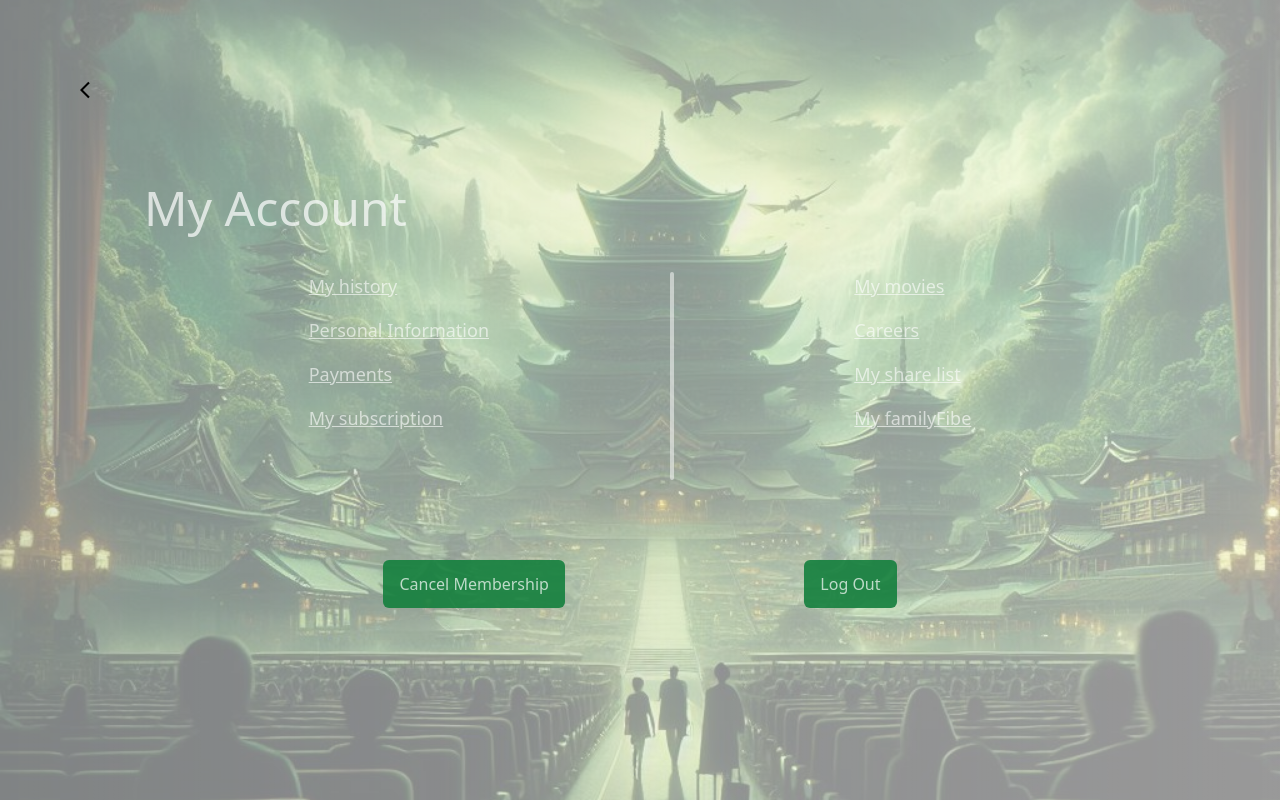
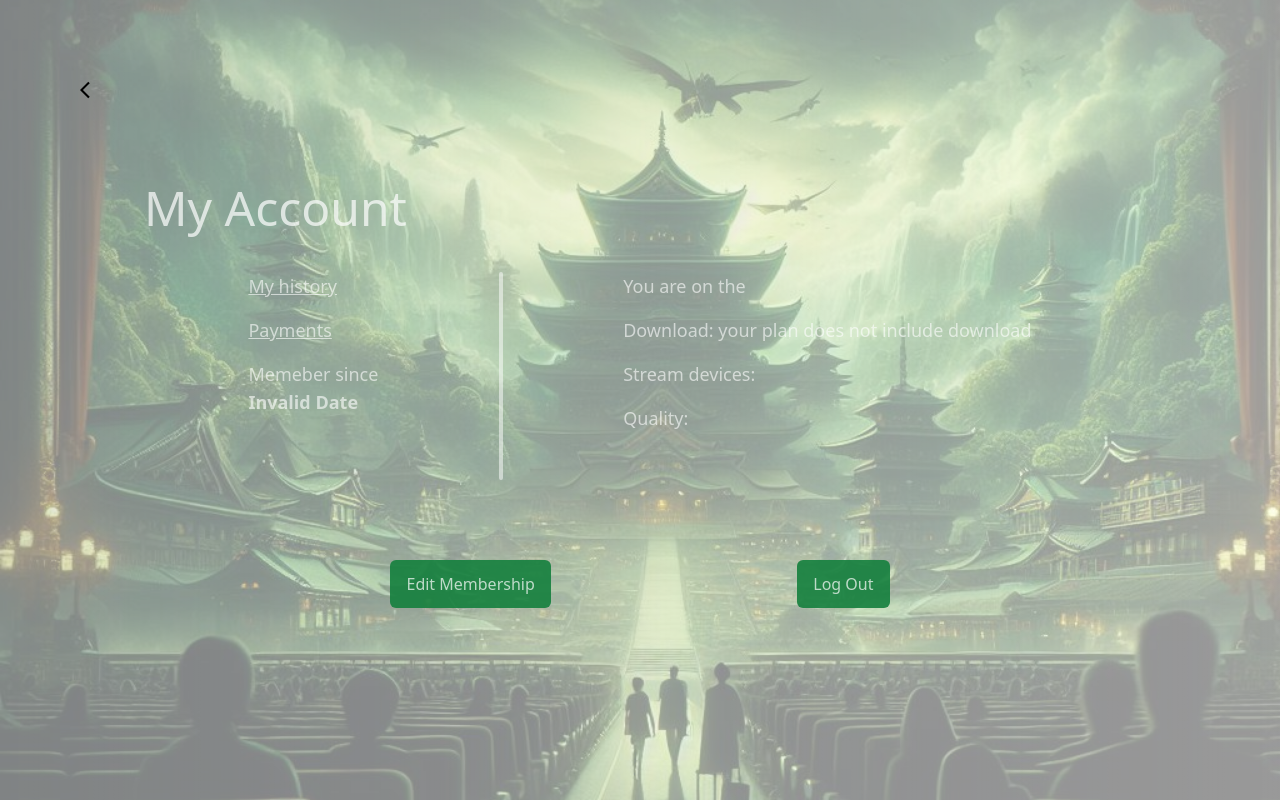
Before and after one commit to Achraf333-m/mov-flix, a Next.js app: page /account in a window 1280 px wide. Built offline with nearby package versions, Linux system fonts and the light colour scheme; no server answers; the database is empty; sample sign-in values are in the browser's storage.

Commit message:
finished stripe integration

```diff
--- a/components/SubPlans.tsx
+++ b/components/SubPlans.tsx
@@ -15,8 +15,6 @@ interface props {
 
 function SubPlans({ products, user }: props) {
   const [selectedPlan, setSelectedPlan] = useState(products[1])
-
-console.log(products)
   return (
     <>
       <Head>
@@ -36,7 +34,7 @@ console.log(products)
             </h1>
             {products.map((product) => (
               <>
-                <div key={product.id} onClick={() => setSelectedPlan(product)} className={`sub_style cursor-pointer ${selectedPlan.priceId === product.priceId ? 'opacity-100 border-[1px] border-green-500 border-s-fuchsia-500 p-10' : 'opacity-70'}`}>
+                <div key={product.id} onClick={() => setSelectedPlan(product)} className={`sub_style cursor-pointer ${selectedPlan.priceId === product.priceId ? 'opacity-100 border-[1px] border-green-500 border-s-fuchsia-500 bg-green-500/5' : 'opacity-70'}`}>
                   <h3>{product.name}</h3>
                   <p className="text-center text-[16px] font-extralight">{product.description}</p>
                   <button className="sub_btn" onClick={() => {createSesh(product?.priceId, user)}}>Purchase Plan</button>
@@ -44,7 +42,6 @@ console.log(products)
               </>
             ))}
           </div>
-          {/* <button onClick={() => createPortalLink(functions)}>portallink</button> */}
         </div>
       </div>
     </>
--- a/library/stripe.ts
+++ b/library/stripe.ts
@@ -6,8 +6,8 @@ import { getFunctions, httpsCallable } from "firebase/functions";
 export async function createSesh(PriceId: string, user: User | null) {
   let checkoutSessionData = {
     price: PriceId,
-    success_url: window.location.origin,
-    cancel_url: window.location.origin,
+    success_url: `${window.location.origin}`,
+    cancel_url: `${window.location.origin}`,
   };
 
   const checkoutSessionRef = await addDoc(
@@ -29,20 +29,22 @@ export async function createSesh(PriceId: string, user: User | null) {
 }
 
 
-const functions = getFunctions(app, "us-central1");
-const createPortalLink = httpsCallable(
-  functions,
-  "ext-firestore-stripe-payments-createPortalLink"
-);
+// firebaseApp is object created using initializeApp()
+// may need to change server location
+export const customerPortal = () => {
+  const functions = getFunctions(app, 'us-central1');
+  const createPortalLink:any = httpsCallable(
+    functions,
+    'ext-firestore-stripe-payments-createPortalLink');
 
-// request Stripe to create a portal link, and redirect user there
-// createPortalLink({
-//   returnUrl: window.location.origin, // can set this to a custom page
-// })
-//   .then((result) => {
-//     window.location.assign(result.data?.success_url);
-//     console.log(result);
-//   })
-//   .catch((error) => {
-//     console.log(error);
-//   });
+  // request Stripe to create a portal link, and redirect user there
+  createPortalLink({
+      returnUrl: window.location.origin // can set this to a custom page
+  }).then((result:any) => {
+      window.location.assign(result?.data.url);
+  }).catch((error:Error) => {
+      // handle error
+      console.log(error)
+  });
+
+}
--- a/pages/account.tsx
+++ b/pages/account.tsx
@@ -1,13 +1,29 @@
 import useFireAuth from "@/custom_hooks/useFireAuth";
+import useSubStatus from "@/custom_hooks/useSubStatus";
+import { customerPortal } from "@/library/stripe";
+import { DocumentData } from "@firebase/firestore";
 import Link from "next/link";
+import { useEffect, useState } from "react";
 import { ImSpinner2 } from "react-icons/im";
 import { MdArrowBackIos } from "react-icons/md";
 
 function account() {
-  const { signUserOut, loading } = useFireAuth();
+  const { signUserOut, loading, user } = useFireAuth();
+  const [date, setDate] = useState<string | undefined>()
+  const [sub, setSub] = useState<DocumentData | null | undefined>()
   const signOut = async () => {
     await signUserOut();
   };
+  useEffect(() => {
+    useSubStatus(user).then((res) => setSub(res))
+  }, [user])
+
+
+  useEffect(() => {
+    const dateCreated = new Date(1702096056824 - sub?.items[0].price.product.created)
+    setDate(dateCreated.toString().slice(0, 15))
+
+  }, [sub])
   return (
     <>
       <div className="h-full w-full">
@@ -24,12 +40,12 @@ function account() {
           </div>
           <h1 className="text-5xl text-white/70">My Account</h1>
           <div className="flex justify-evenly space-x-4">
-            <ul className="space-y-4 text-lg underline cursor-pointer text-white/60">
+            <ul className="space-y-4 text-lg cursor-pointer text-white/60">
               <li
                 onClick={() =>
                   alert("This feature has not been implemented yet")
                 }
-                className="hover:text-white"
+                className="hover:text-white underline"
               >
                 My history
               </li>
@@ -37,36 +53,8 @@ function account() {
                 onClick={() =>
                   alert("This feature has not been implemented yet")
                 }
-                className="hover:text-white"
-              >
-                Personal Information
-              </li>
-              <li
-                onClick={() =>
-                  alert("This feature has not been implemented yet")
-                }
-                className="hover:text-white"
-              >
-                Payments
-              </li>
-              <li
-                onClick={() =>
-                  alert("This feature has not been implemented yet")
-                }
-                className="hover:text-white"
-              >
-                My subscription
-              </li>
-            </ul>
-            <div className="h-52 w-1 bg-white/50 rounded-full"></div>
-            <ul className="space-y-4 text-lg cursor-pointer text-white/60">
-              <li
-                onClick={() =>
-                  alert("This feature has not been implemented yet")
-                }
                 className="hover:text-white underline"
               >
-                My movies
               </li>
               <li
                 onClick={() =>
@@ -74,29 +62,45 @@ function account() {
                 }
                 className="hover:text-white underline"
               >
-                Careers
+                Payments
               </li>
               <li
-                onClick={() =>
-                  alert("This feature has not been implemented yet")
-                }
-                className="hover:text-white underline"
+
+                className="hover:text-white"
               >
-                My share list
+                Memeber since <h3 className="font-extrabold">{date}</h3>
+              </li>
+            </ul>
+            <div className="h-52 w-1 bg-white/50 rounded-full"></div>
+            <ul className="space-y-4 text-lg cursor-pointer text-white/60">
+              <li
+                className="hover:text-white"
+              >
+                You are on the {sub?.items[0].price.product.name}
               </li>
               <li
-                onClick={() =>
-                  alert("This feature has not been implemented yet")
-                }
-                className="hover:text-white underline"
+
+                className="hover:text-white"
               >
-                My familyFibe
+                Download: {sub?.items[0].price.product.metadata.Download === 'True' ? 'Yes, you can download movies and shows' : 'your plan does not include download'}
+              </li>
+              <li
+
+                className="hover:text-white"
+              >
+                Stream devices: {sub?.items[0].price.product.metadata.Devices}
+              </li>
+              <li
+
+                className="hover:text-white"
+              >
+                Quality: {sub?.items[0].price.product.metadata.Quality}
               </li>
             </ul>
           </div>
           <div className="flex justify-evenly">
-            <button className="hover:text-white px-4 py-3 mt-10 !no-underline rounded-md  text-white/70 transition-all duration-300 hover:bg-green-700 bg-green-700/90">
-              Cancel Membership
+            <button onClick={customerPortal} className="hover:text-white px-4 py-3 mt-10 !no-underline rounded-md  text-white/70 transition-all duration-300 hover:bg-green-700 bg-green-700/90">
+              Edit Membership
             </button>
             <button
               className="hover:text-white px-4 py-3 mt-10 !no-underline rounded-md  text-white/70 transition-all duration-300 hover:bg-green-700 bg-green-700/90"
--- a/pages/index.tsx
+++ b/pages/index.tsx
@@ -12,8 +12,9 @@ import useLikedList from "@/custom_hooks/useLikedList";
 import useSubStatus from "@/custom_hooks/useSubStatus";
 import SubPlans from "@/components/SubPlans";
 import { Product } from "@invertase/firestore-stripe-payments";
-import { query, collection, where, getDocs } from "firebase/firestore";
+import { query, collection, where, getDocs, DocumentData } from "firebase/firestore";
 import { db } from "@/firebase";
+import { useEffect, useState } from "react";
 
 interface props {
   Trending: Movie[];
@@ -39,16 +40,21 @@ function Home({
   products,
 }: props) {
   const { user, loading } = useFireAuth();
+  const [status, setStatus] = useState<DocumentData | null | undefined>()
   const list = useLikedList(user?.uid);
-  const subscription = useSubStatus(user);
+  useEffect(() => {
+    useSubStatus(user).then((res) => setStatus(res));
+  }, [user])
+
 
   if (!user) {
     return null;
   }
-  console.log(subscription)
 
-  if (loading || subscription === null) return null;
-  if (!subscription) return <SubPlans products={products} user={user} />;
+  if (loading || status === undefined) return null;
+  if (!status) return <SubPlans products={products} user={user} />;
+  setTimeout(() => {
+  }, 1000);
 
   return (
     <div className="relative !bg-gradient-to-b box-border ">
--- a/styles/globals.css
+++ b/styles/globals.css
@@ -46,7 +46,7 @@ body {
     @apply text-white text-center opacity-40
   }
   .sub_style {
-    @apply  space-y-10 p-2 flex flex-col justify-center items-center  h-[500px] w-80 rounded-full
+    @apply  space-y-10 p-2 flex flex-col justify-center items-center  h-[500px] w-80 rounded-xl
   }
   .sub_btn {
     @apply px-4 py-2 rounded-md bg-green-500 flex justify-center items-center
```
Also changed, not shown: custom_hooks/useSubStatus.tsx (+6 -21 lines).
